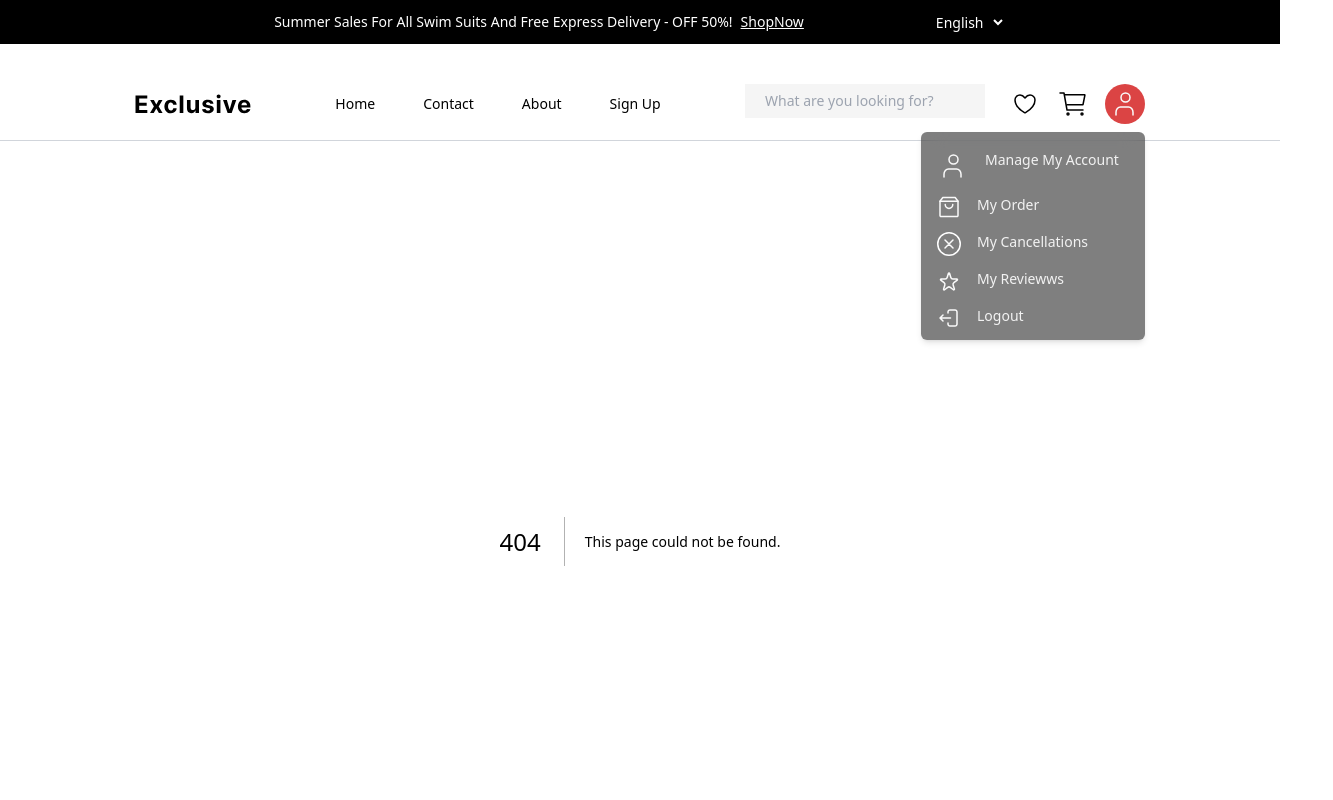
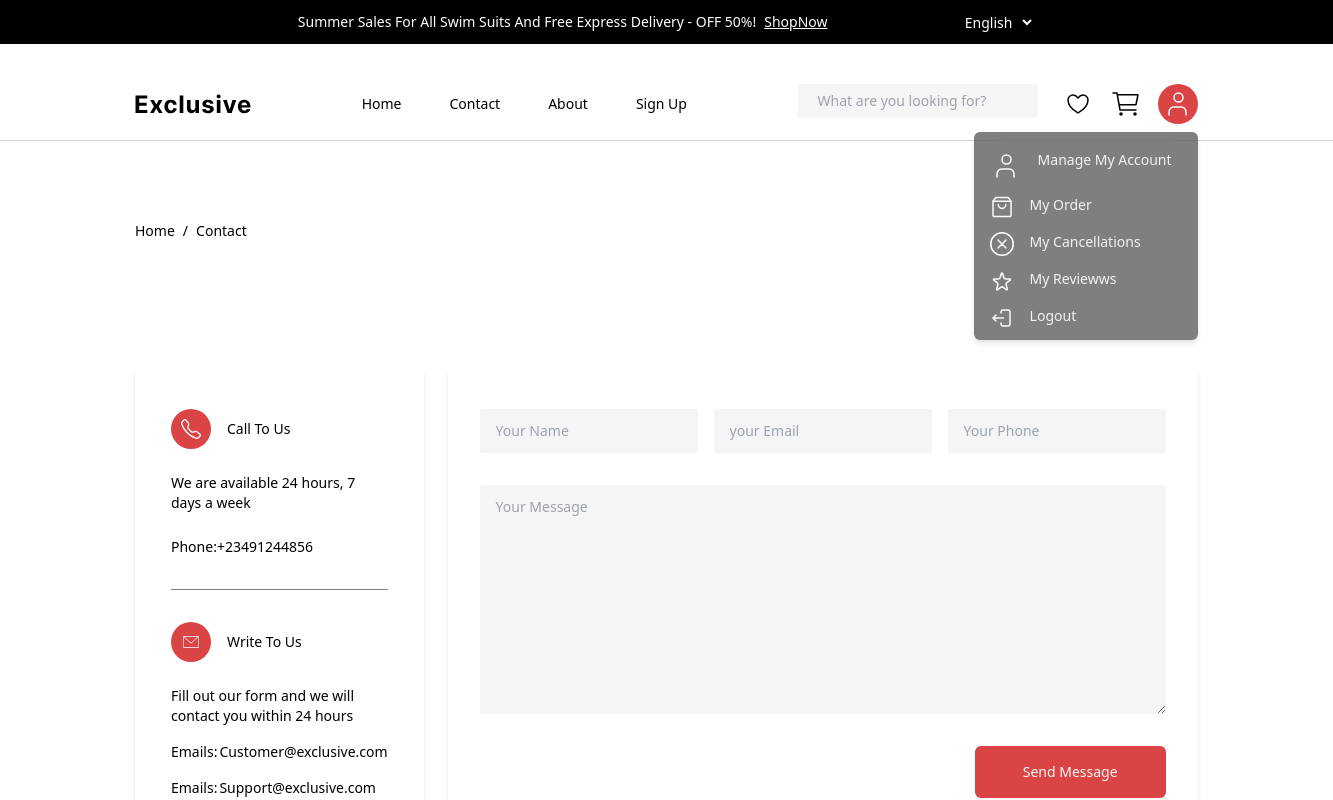
Before and after one commit to Awointa/e-commerce-store, a Next.js app: page /contact in a window 1280 px wide. Before the commit this address had no page. Shown: the top 800 px of the page, 1333 px wide, since content can reach past the window. Built offline with nearby package versions, Linux system fonts and the light colour scheme; a web font is replaced by a local one.

Commit message:
create layout of contact page

```diff
--- /dev/null
+++ b/src/app/contact/page.tsx
@@ -0,0 +1,87 @@
+import { BsTelephone } from "react-icons/bs";
+import { PiEnvelopeSimpleThin } from "react-icons/pi";
+import PrimaryButton from "../components/PrimaryButton";
+
+const page = () => {
+	return (
+		<div className="mt-20 mx-[135px] mb-36">
+			<ul className="flex gap-2">
+				<li>Home</li>
+				<li>/</li>
+				<li>Contact</li>
+			</ul>
+
+			<div className="flex gap-6 mt-32">
+				<div className="px-9 py-10 shadow-md rounded-sm">
+					<div className="flex flex-col gap-6 border-b-0.5 border-ash-smoke ">
+						<div className="flex items-center gap-4">
+							<span className="flex justify-center items-center rounded-full w-10 h-10 bg-gino-red">
+								<BsTelephone className="text-white w-5 h-5" />
+							</span>
+							<p>Call To Us</p>
+						</div>
+						<p>We are available 24 hours, 7 days a week</p>
+						<div className="mb-8">
+							<span>Phone:</span>
+							<span>+23491244856</span>
+						</div>
+					</div>
+
+					<div className="mt-8">
+						<div className="flex flex-col gap-6">
+							<div className="flex items-center gap-4">
+								<span className="flex justify-center items-center rounded-full w-10 h-10 bg-gino-red">
+									<PiEnvelopeSimpleThin className="text-white w-5 h-5" />
+								</span>
+								<p>Write To Us</p>
+							</div>
+
+							<div className=" flex flex-col gap-4">
+								<p>Fill out our form and we will contact you within 24 hours</p>
+								<div className="flex gap-[2px]">
+									<span>Emails:</span>
+									<span>Customer@exclusive.com</span>
+								</div>
+								<div className="flex gap-[2px]">
+									<span>Emails:</span>
+									<span>Support@exclusive.com</span>
+								</div>
+							</div>
+						</div>
+					</div>
+				</div>
+
+				<div className="flex flex-col items-center gap-8 py-10 px-8 text-ash-smoke shadow-md rounded-sm w-full">
+					<div className="w-full flex gap-4 ">
+						<input
+							type="text"
+							placeholder="Your Name"
+							className="bg-white-smoke py-3 pl-4 flex-grow rounded-sm"
+						/>
+						<input
+							type="email"
+							placeholder="your Email"
+							className="bg-white-smoke py-3 pl-4 flex-grow rounded-sm"
+						/>
+						<input
+							type="text"
+							placeholder="Your Phone"
+							className="bg-white-smoke py-3 pl-4 flex-grow rounded-sm"
+						/>
+					</div>
+
+					<textarea
+						placeholder="Your Message"
+						className="bg-white-smoke pt-3 pl-4 text-ash-smoke w-full h-full rounded-sm"
+					></textarea>
+
+					<div className="ml-auto">
+						<PrimaryButton type="" text="Send Message" />
+					</div>
+				</div>
+			</div>
+		</div>
+	);
+};
+
+export default page;
```
